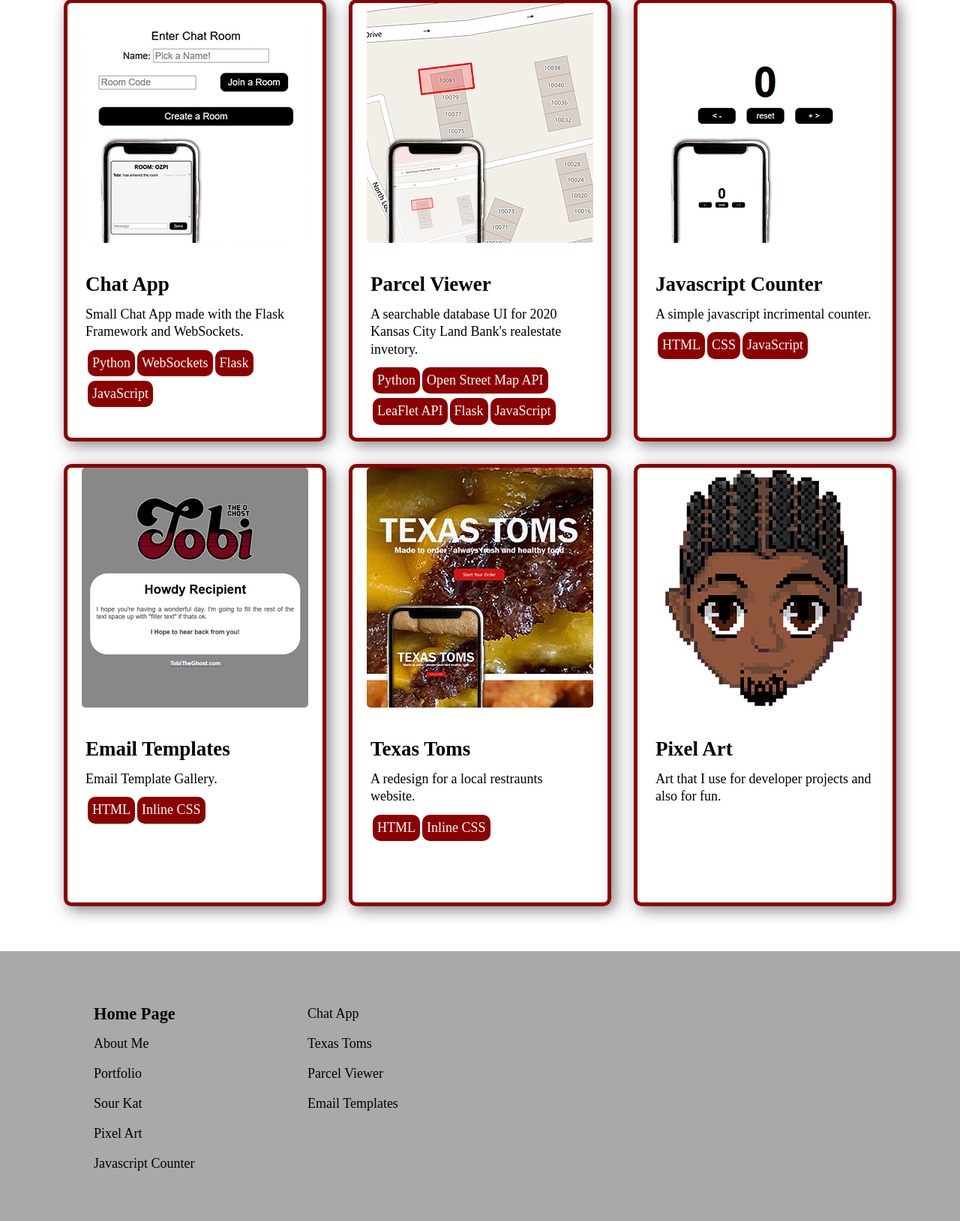
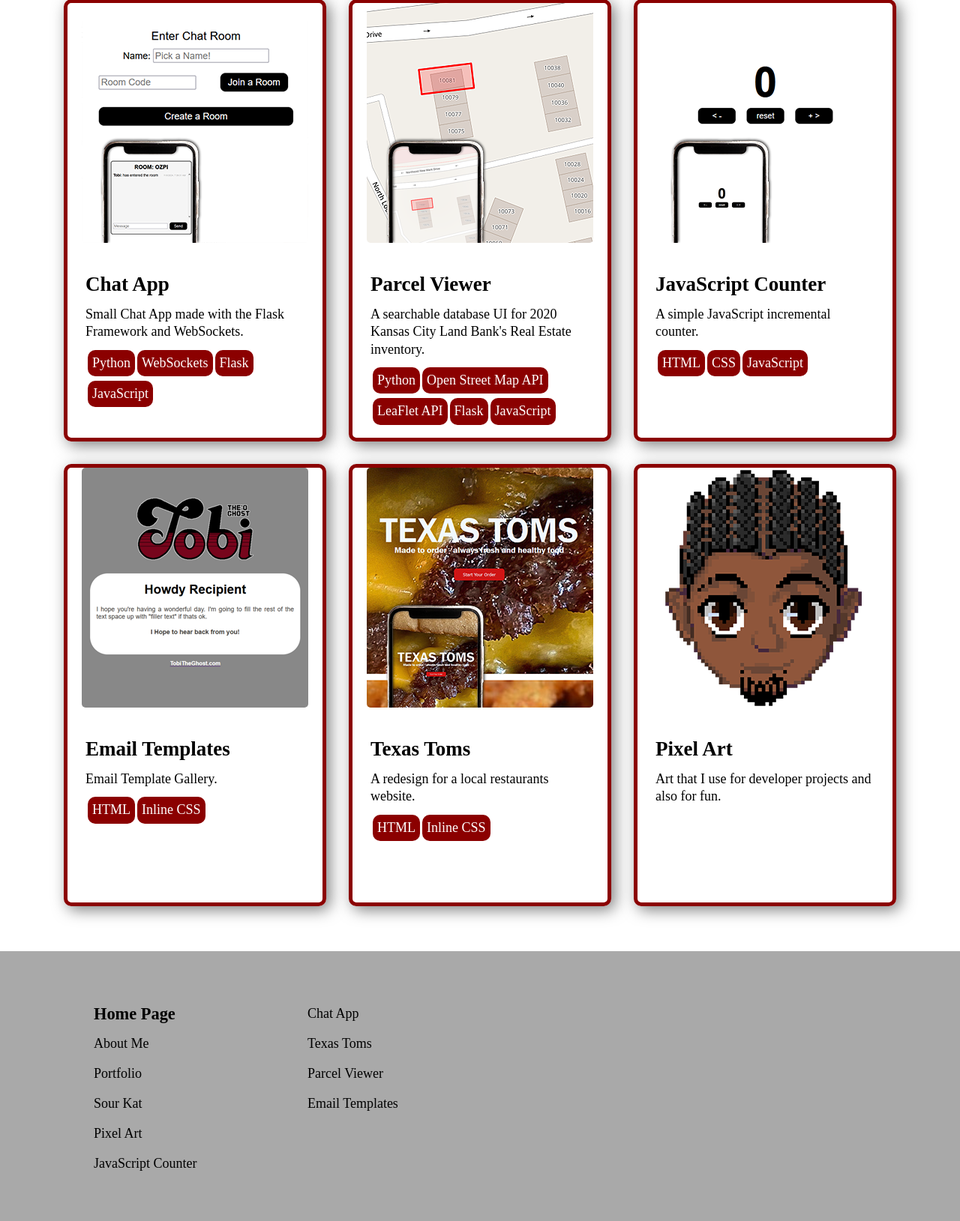
Before and after one commit to Tobitheghost/Tobitheghost.com, a Flask app: page /portfolio in a window 1280 px wide. Shown: the part 274-1903 px from the top of the page at 75% size. Run offline with Flask 3, Linux system fonts and the light colour scheme.

Commit message:
Removed Comments and SpellChecked

```diff
--- a/website/main/views.py
+++ b/website/main/views.py
@@ -27,20 +27,20 @@ def homepage():
     if request.method == "POST":
         if form.validate_on_submit():
             response = check_email(form.name.data, form.textarea.data, form.email.data, form.test.data)
-            resonse_log = {
+            response_log = {
             "response": response,
             "name": form.name.data,
             "email_msg": form.textarea.data,
             "email": form.email.data,}
-            current_app.logger.debug(resonse_log)
+            current_app.logger.debug(response_log)
         else:
             response = "There seems to be an error with your connection" ,"error"
-            resonse_log = {
+            response_log = {
             "response": response,
             "name": form.name.data,
             "email_msg": form.textarea.data,
             "email": form.email.data,}
-            current_app.logger.error(resonse_log)
+            current_app.logger.error(response_log)
         session["name"] = form.name.data
         session["email"] = form.email.data
         flash(response)
--- a/website/templates/chat_app/chat_app.html
+++ b/website/templates/chat_app/chat_app.html
@@ -40,11 +40,11 @@
     <div class="about">
         <h3>About the App</h3>
         <p>This is a combination of a couple of tutorials and personal knowledge. I used this to learn about the WebSockets API, the Fetch API and how those work with a
-            Python (Flask) backend. For now there isnt a database on the backend and the chats are saved in memory but that will soon change.</p>
+            Python (Flask) backend. For now there isn't a database on the backend and the chats are saved in memory but that will soon change.</p>
     </div>
     <div class="howto">
         <h3>How to Use</h3>
-        <p>Enter a name in the top option. It doesnt have to be unique, its just used to distinguish you from anyone else in the same room. If you dont have a
+        <p>Enter a name in the top option. It doesn't have to be unique, its just used to distinguish you from anyone else in the same room. If you don't have a
             'Room Code', just click 'Create a Room' and you will be taken to a chat room with just you. There will be a room code at the top of the screen, if
             you give that code to someone else, after picking their own name, they will enter it into the 'Room Code' section and click 'Join a Room'.
             <br><br>If you are alone and just want to test
--- a/website/templates/layout/base.html
+++ b/website/templates/layout/base.html
@@ -49,7 +49,7 @@
                 <li class="filled"><p><a href="{{url_for('home.portfolio')}}">Portfolio</a></p></li>
                 <li class="filled"><p><a href="https://asourkat.com" target="_blank" rel="noopener noreferrer">Sour Kat</a></h4></li>
                 <li class="filled"><p><a href="{{url_for('pixel_art.index')}}">Pixel Art</a></h4></li>
-                <li class="filled"><p><a href="{{url_for('javascript_counter.index')}}">Javascript Counter</a></h4></li>
+                <li class="filled"><p><a href="{{url_for('javascript_counter.index')}}">JavaScript Counter</a></h4></li>
             </ul>
         </div>
         <div class="foot_wrapper footer2">
--- a/website/templates/main/main.html
+++ b/website/templates/main/main.html
@@ -57,7 +57,7 @@
             </div>
             <div class="card_text">
                 <h2>Parcel Viewer</h2>
-                <p>A searchable database UI for 2020 Kansas City Land Bank's realestate invetory.</p>
+                <p>A searchable database UI for 2020 Kansas City Land Bank's Real Estate inventory.</p>
                 <div class="technology_buttons">
                     <span class="tech_btn">Python</span>
                     <span class="tech_btn">Open Street Map API</span>
@@ -297,11 +297,11 @@
                     </div>
 
                     <div class="input_spacer">
-                        <label for="input_entity" class="inputlabel_entity">Are you with an Orginization or an
+                        <label for="input_entity" class="inputlabel_entity">Are you with an Organization or an
                             Individual*</label>
                         <br />
                         <select id="input_entity" name="input_entity" class="input_entity">
-                            <option name="input_option_org" value="orginization">Orginization</option>
+                            <option name="input_option_org" value="Organization">Organization</option>
                             <option name="input_option_ind" value="individual">Individual</option>
                         </select>
                         <br />
--- a/website/templates/main/menu_grid.html
+++ b/website/templates/main/menu_grid.html
@@ -16,10 +16,10 @@
 
 <section class="grid_cards">
     {{menucard("Chat App", "Small Chat App made with the Flask Framework and WebSockets.",technologies= ["Python", "WebSockets", "Flask","JavaScript"], link=url_for('chat_app.index'),image=url_for('static', filename='main/images/chat_app_placeholder.png'))}}
-    {{menucard("Parcel Viewer", "A searchable database UI for 2020 Kansas City Land Bank's realestate invetory.",technologies= ["Python", "Open Street Map API", "LeaFlet API", "Flask", "JavaScript"], link=url_for('parcel_viewer.maps'), image=url_for('static', filename='main/images/parcel_viewer_placeholder_small.png'))}}
-    {{menucard("Javascript Counter", "A simple javascript incrimental counter.",technologies= ["HTML", "CSS", "JavaScript"],image=url_for('static', filename='main/images/counter_placeholder.png'))}}
+    {{menucard("Parcel Viewer", "A searchable database UI for 2020 Kansas City Land Bank's Real Estate inventory.",technologies= ["Python", "Open Street Map API", "LeaFlet API", "Flask", "JavaScript"], link=url_for('parcel_viewer.maps'), image=url_for('static', filename='main/images/parcel_viewer_placeholder_small.png'))}}
+    {{menucard("JavaScript Counter", "A simple JavaScript incremental counter.",technologies= ["HTML", "CSS", "JavaScript"],image=url_for('static', filename='main/images/counter_placeholder.png'))}}
     {{menucard("Email Templates", "Email Template Gallery.",technologies= ["HTML", "Inline CSS"],link=url_for('email.index'),image=url_for('static', filename='main/images/email_thumbnail.png'))}}
-    {{menucard("Texas Toms", "A redesign for a local restraunts website.",technologies= ["HTML", "Inline CSS"], link=url_for('texas_toms.index'), image=url_for('static', filename='main/images/texas_toms_placeholder.png'))}}
+    {{menucard("Texas Toms", "A redesign for a local restaurants website.",technologies= ["HTML", "Inline CSS"], link=url_for('texas_toms.index'), image=url_for('static', filename='main/images/texas_toms_placeholder.png'))}}
     {{menucard("Pixel Art", "Art that I use for developer projects and also for fun.", link=url_for('pixel_art.index'), image=url_for('static', filename='main/images/PixelArt Thumbnail.png'))}}
 </section>
 
```
Also changed, not shown: website/email.py (+4 -4 lines).
